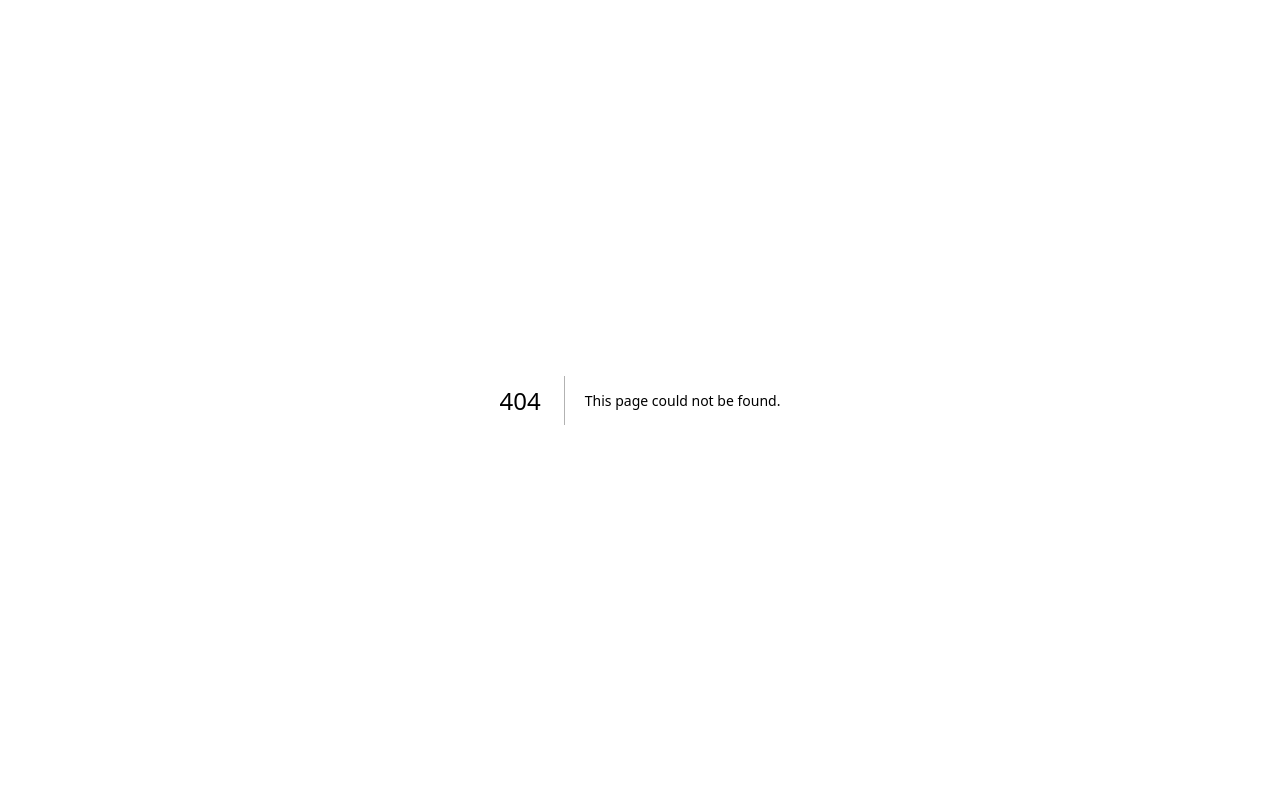
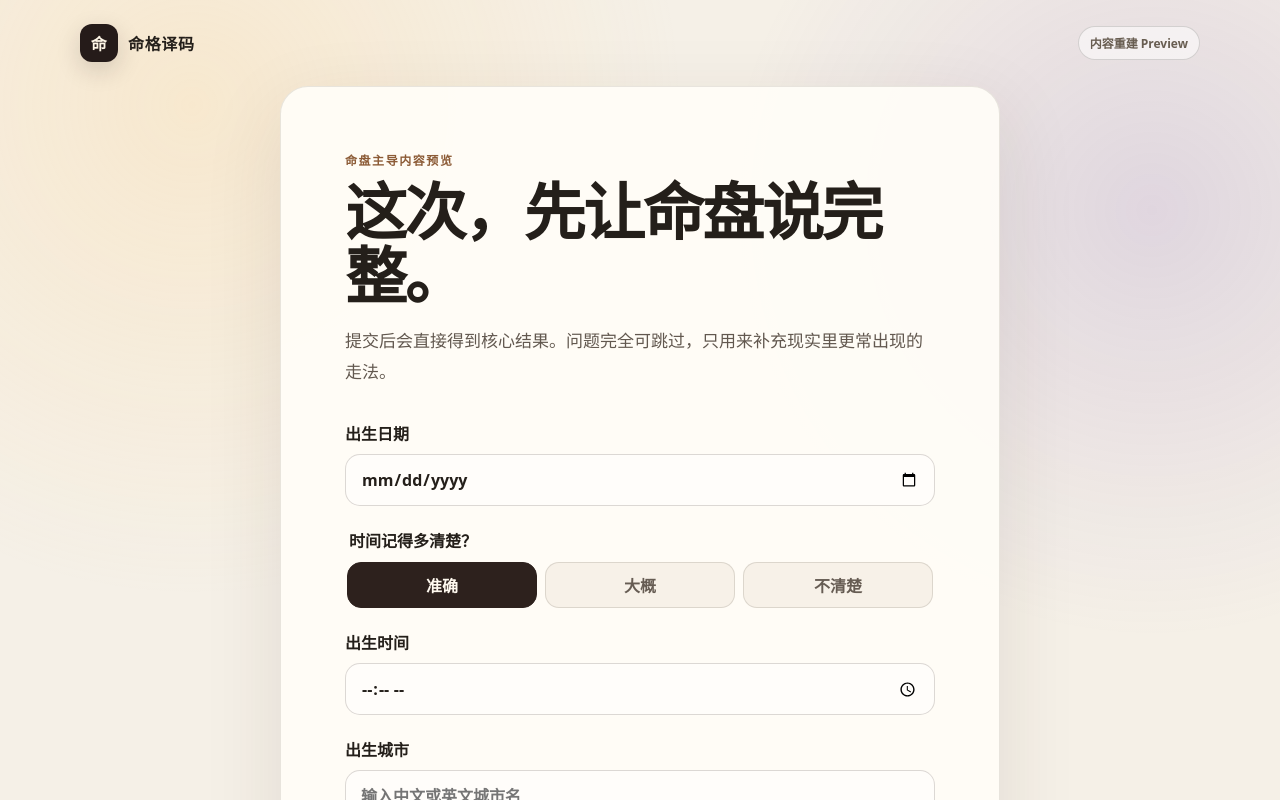
Before and after one commit to ian-721/Mingecode, a Next.js app: page /content-preview in a window 1280 px wide. Before the commit this address had no page. Shown: the top 800 px of the page. Built offline with nearby package versions, Linux system fonts and the light colour scheme.

Commit message:
feat: add content preview route

```diff
--- /dev/null
+++ b/app/content-preview/page.tsx
@@ -0,0 +1,11 @@
+import type { Metadata } from "next";
+import { ContentPreviewApp } from "@/components/content-preview/content-preview-app";
+
+export const metadata: Metadata = {
+  title: "命盘主导内容预览｜命格译码",
+  description: "命盘决定核心内容，问题只补充现实显化的非生产预览。",
+};
+
+export default function ContentPreviewPage() {
+  return <ContentPreviewApp />;
+}
```
